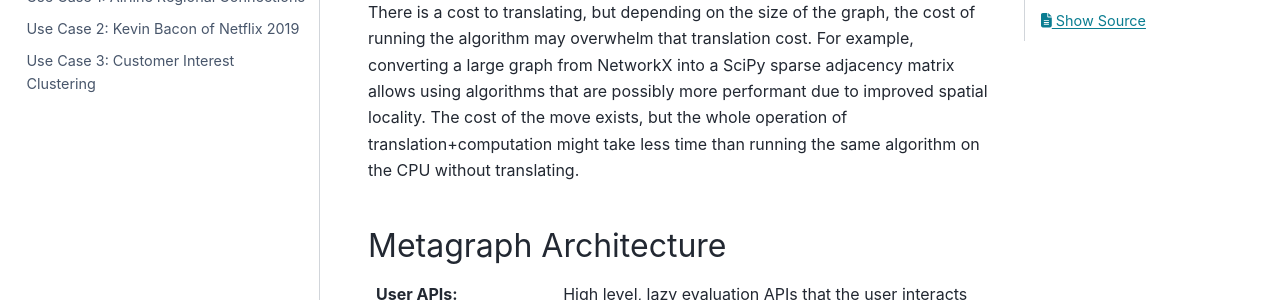
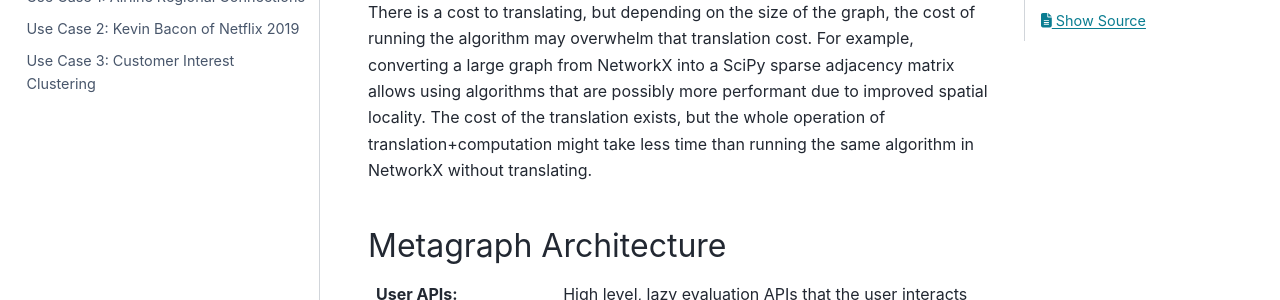
Before and after one commit to metagraph-dev/metagraph, a Sphinx documentation site: the page built from docs/getting_started/concepts.rst, in a window 1280 px wide and 900 px high, scrolled down 950 px. Shown: the part 258-558 px from the top of the window. Built offline with Sphinx 7.4.7 and the PyData theme 0.15.4, drawn with Linux system fonts in a browser that asks for light colours.

```diff
--- a/docs/getting_started/concepts.rst
+++ b/docs/getting_started/concepts.rst
@@ -38,9 +38,9 @@ called.
 There is a cost to translating, but depending on the size of the graph, the cost of running
 the algorithm may overwhelm that translation cost. For example, converting a large graph from
 NetworkX into a SciPy sparse adjacency matrix allows using algorithms that are possibly more
-performant due to improved spatial locality. The cost of the move exists, but the whole operation
-of translation+computation might take less time than running the same algorithm on the CPU
-without translating.
+performant due to improved spatial locality. The cost of the translation exists, but the whole
+operation of translation+computation might take less time than running the same algorithm in
+NetworkX without translating.
 
 
 Metagraph Architecture
--- a/docs/user_guide/types.rst
+++ b/docs/user_guide/types.rst
@@ -31,8 +31,8 @@ Sometimes, the data object by itself does not contain enough information to be f
 by Metagraph. A wrapper is needed around the data object. This wrapper will still need a separate
 Type which describes it.
 
-To avoid requiring plugin authors to write a lot of boilerplate code, developers can use wrappers
-and provide a streamlined way to wrap data objects and auto-create types which point to the new wrapper.
+To avoid requiring plugin authors to write a lot of boilerplate code, developers can use wrappers which
+provide a streamlined way to wrap data objects and auto-create a corresponding Type.
 
 A wrapper must subclass ``Wrapper`` and indicate the abstract type it belongs to. It should have its own
 constructor and otherwise add methods and attributes as necessary to satisfy the concept of the abstract
```
Also changed, not shown: docs/plugin_author_guide/end_to_end_plugin_pathway.rst (+3 -7 lines).
